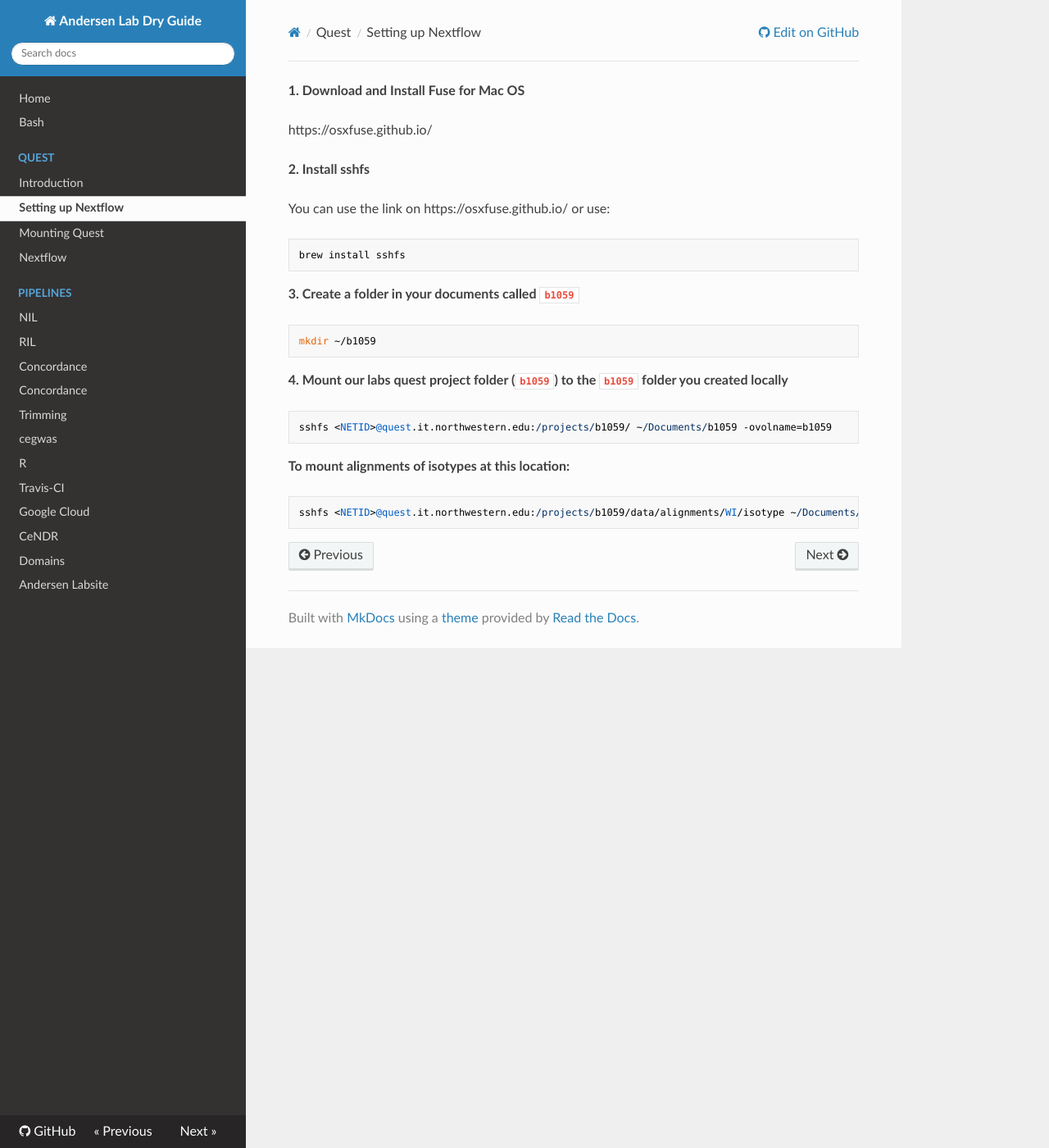
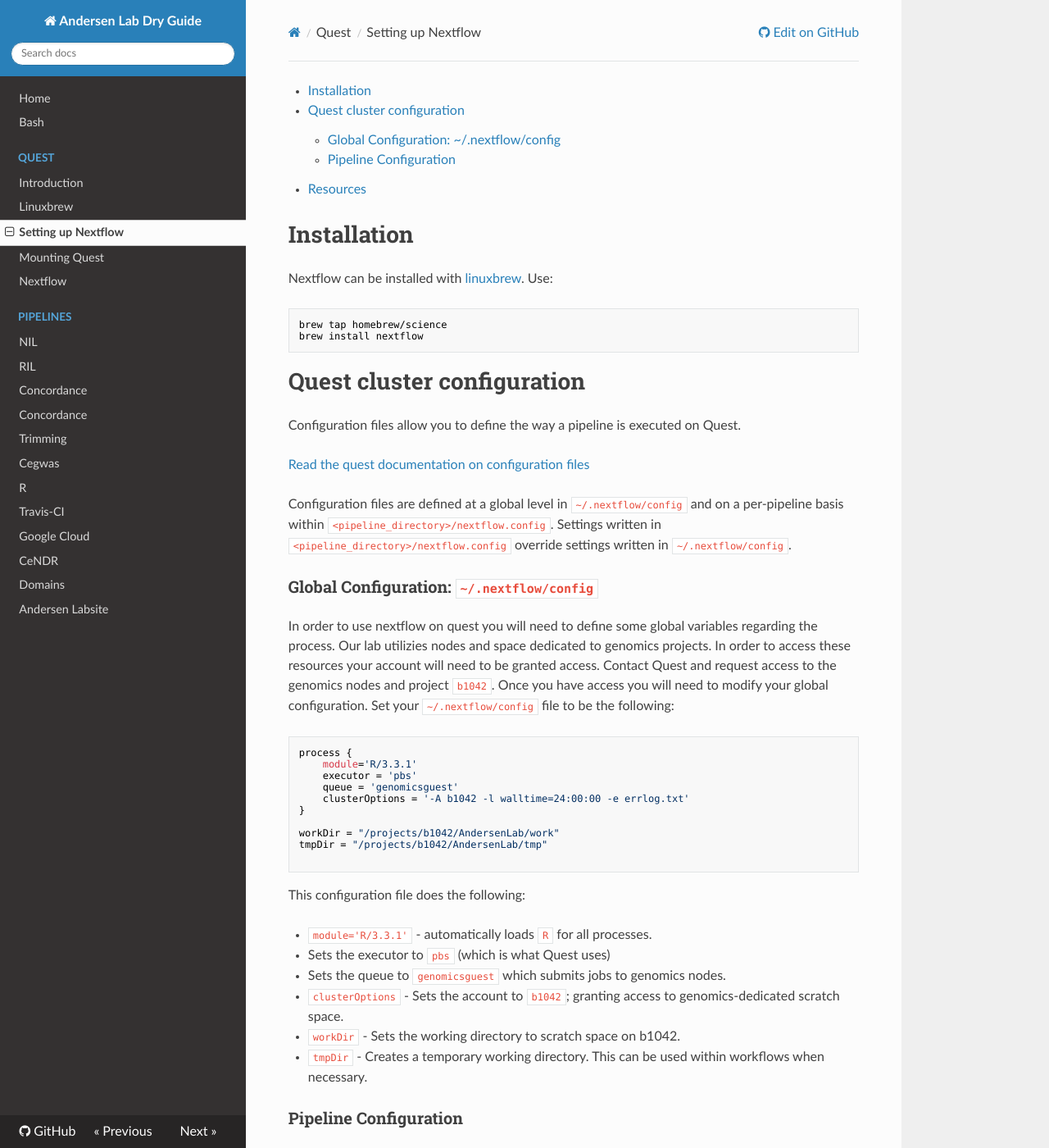
Before and after one commit to AndersenLab/dry-guide, an MkDocs documentation site: the page built from docs/quest-nextflow.md, in a window 1280 px wide and 1400 px high. Shown: the whole window at 82% size. Built offline with MkDocs 1.6.1, drawn with Linux system fonts in a browser that asks for light colours; nearby versions of some CDN libraries; old or Windows-style settings are respelled for this version of MkDocs; some of the changed text lies outside the part shown.

Commit message:
Update docs

````diff
--- a/docs/quest-nextflow.md
+++ b/docs/quest-nextflow.md
@@ -1,29 +1,99 @@
-__1. Download and Install Fuse for Mac OS__
+[TOC]
 
-https://osxfuse.github.io/
+# Installation
 
-__2. Install sshfs__
-
-You can use the link on https://osxfuse.github.io/ or use:
+Nextflow can be installed with [linuxbrew](quest-linuxbrew). Use:
 
 ```
-brew install sshfs
+brew tap homebrew/science
+brew install nextflow
 ```
 
-__3. Create a folder in your documents called `b1059`__
+# Quest cluster configuration
+
+Configuration files allow you to define the way a pipeline is executed on Quest.
+
+[Read the quest documentation on configuration files](https://www.nextflow.io/docs/latest/config.html)
+
+Configuration files are defined at a global level in `~/.nextflow/config` and on a per-pipeline basis within `<pipeline_directory>/nextflow.config`. Settings written in `<pipeline_directory>/nextflow.config` override settings written in `~/.nextflow/config`.
+
+### Global Configuration: `~/.nextflow/config`
+
+In order to use nextflow on quest you will need to define some global variables regarding the process. Our lab utilizies nodes and space dedicated to genomics projects. In order to access these resources your account will need to be granted access. Contact Quest and request access to the genomics nodes and project `b1042`. Once you have access you will need to modify your global configuration. Set your `~/.nextflow/config` file to be the following:
 
 ```
-mkdir ~/b1059
+process {
+    module='R/3.3.1'
+    executor = 'pbs'
+    queue = 'genomicsguest'
+    clusterOptions = '-A b1042 -l walltime=24:00:00 -e errlog.txt'
+}
+
+workDir = "/projects/b1042/AndersenLab/work"
+tmpDir = "/projects/b1042/AndersenLab/tmp"
+
 ```
 
-__4. Mount our labs quest project folder (`b1059`) to the `b1059` folder you created locally__
+This configuration file does the following:
+
+* `module='R/3.3.1'` - automatically loads `R` for all processes.
+* Sets the executor to `pbs` (which is what Quest uses)
+* Sets the queue to `genomicsguest` which submits jobs to genomics nodes.
+* `clusterOptions` - Sets the account to `b1042`; granting access to genomics-dedicated scratch space.
+
+* `workDir` - Sets the working directory to scratch space on b1042.
+* `tmpDir` - Creates a temporary working directory. This can be used within workflows when necessary.
+
+### Pipeline Configuration
+
+At the pipeline level you will want to define things like the number of processors for a given process, the analysis output directory, or the reference genome used. The following is an example from the `wi-nf` pipeline:
 
 ```
-sshfs <NETID>@quest.it.northwestern.edu:/projects/b1059/ ~/Documents/b1059 -ovolname=b1059
+genome = "WS245"
+reference = "/projects/b1059/data/genomes/c_elegans/${genome}/${genome}.fa.gz"
+alignment_cores = 16
+variant_cores = 6
+compression_threads = 4
+//date = new Date().format( 'yyyyMMdd' )
+date = 20170531
+analysis_dir = "/projects/b1059/analysis/WI-${date}"
+SM_alignments_dir = "/projects/b1059/data/alignments"
+beagle_location = "/projects/b1059/software/beagle/beagle.jar"
+
+process {
+    module='gcc/5.1.0:R/3.3.1'
+    $perform_alignment {
+        cpus = 4
+    }
+    $call_variants_individual {
+        cpus = 6
+        memory = '8G'
+    }
+    $call_variants_union {
+        cpus = 6
+        memory = '8G'
+    }
+    $merge_union_vcf {
+        cpus = 20
+        memory = '50G'
+    }
+    $filter_union_vcf {
+        cpus = 20
+        memory = '50G'
+    }
+    $annotate_vcf_snpeff {
+        module='gcc/4.6.3'
+    }
+    $generate_isotype_vcf {
+        errorStrategy='retry'
+        maxRetries=20
+        maxForks=10
+    }
+
+}
 ```
 
-__To mount alignments of isotypes at this location:__
+# Resources
 
-```
-sshfs <NETID>@quest.it.northwestern.edu:/projects/b1059/data/alignments/WI/isotype ~/Documents/b1059 -ovolname=b1059
-```
+* [Nextflow documentation](https://www.nextflow.io/docs/latest/) -
+* [Awesome Nextflow pipeline examples](https://github.com/nextflow-io/awesome-nextflow) - Repository of great nextflow pipelines.
--- a/mkdocs.yml
+++ b/mkdocs.yml
@@ -16,6 +16,7 @@
   - Bash: bash.md
   - Quest:
     - Introduction: quest-intro.md
+    - Linuxbrew: quest-linuxbrew.md
     - Setting up Nextflow: quest-nextflow.md
     - Mounting Quest: quest-mount.md
   - Nextflow: nextflow.md
@@ -25,7 +26,7 @@
     - Concordance: pipeline-wi.md
     - WI: pipeline-wi.md
     - Trimming: pipeline-trimming.md
-    - cegwas: pipeline-cegwas.md
+    - Cegwas: pipeline-cegwas.md
   - R: r.md
   - Travis-CI: travis-ci.md
   - Google Cloud: google-cloud.md
````
Also changed, not shown: docs/quest-linuxbrew.md (added, +1 -0 lines).
